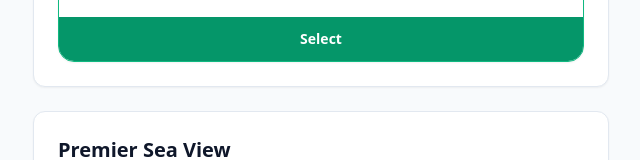
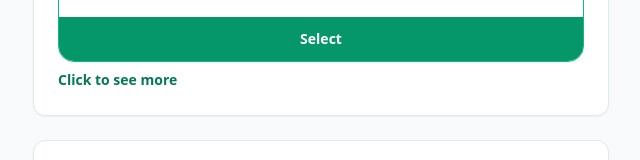
Before and after one commit to maryamghorbani/RoomListing, a React (Vite) app: page / in a window 1280 px wide. Shown: the part 1022-1182 px from the top of the page, without its empty margins (319-959 px from the left). Built offline with nearby package versions, Linux system fonts and the light colour scheme; the HTML template or start-up script is replaced by a standard one.

Commit message:
feat: add expand/collapse behaviour for room variants

```diff
--- a/src/components/RoomList/RoomCard.tsx
+++ b/src/components/RoomList/RoomCard.tsx
@@ -1,12 +1,20 @@
 import type { Room } from "../../types/room";
 import { MediaViewer } from "./MediaViewer";
 import { VariantCard } from "./VariantCard";
+import { useState } from "react";
+
 
 interface RoomCardProps {
   room: Room;
 }
 
 export function RoomCard({ room }: RoomCardProps) {
+    const [isExpanded, setIsExpanded] = useState(false);
+    const hasMoreVariants = room.variants.length > 2;
+    const visibleVariants = isExpanded
+        ? room.variants
+        : room.variants.slice(0, 2);
+
     return (
         <article className="mb-6 rounded-xl border border-slate-200 bg-white p-6 shadow-sm">
             <h2 className="mb-2 text-xl font-semibold text-slate-900">
@@ -25,7 +33,7 @@ export function RoomCard({ room }: RoomCardProps) {
             <MediaViewer media={room.media} />
 
             <div className="mt-4 space-y-3">
-                {room.variants.slice(0, 2).map((variant) => (
+                {visibleVariants.map((variant) => (
                     <VariantCard
                         key={variant.id}
                         variant={variant}
@@ -34,6 +42,15 @@ export function RoomCard({ room }: RoomCardProps) {
                     />
                 ))}
             </div>
+            {hasMoreVariants && (
+                <button
+                    type="button"
+                    className="mt-2 text-sm font-semibold text-emerald-700 hover:text-emerald-800"
+                    onClick={() => setIsExpanded((prev) => !prev)}
+                >
+                    {isExpanded ? "Click to see less" : "Click to see more"}
+                </button>
+            )}
         </article>
     );
 }
--- a/src/data/sample.ts
+++ b/src/data/sample.ts
@@ -31,6 +31,20 @@ export const mockRooms: Room[] = [
         id: "room-1-var-2",
         name: "Breakfast included",
         price: 1650,
+        priceInfo: "Price for 1 night · Breakfast included",
+        cancellationPolicy: "Partial refund if cancelled later",
+      },
+      {
+        id: "room-1-var-3",
+        name: "Breakfast  not included",
+        price: 1450,
+        priceInfo: "Price for 1 night · Breakfast not included",
+        cancellationPolicy: "Partial refund if cancelled later",
+      },
+      {
+        id: "room-1-var-4",
+        name: "Full apartment",
+        price: 1250,
         priceInfo: "Price for 1 night · Breakfast included",
         cancellationPolicy: "Partial refund if cancelled later",
       },
```
